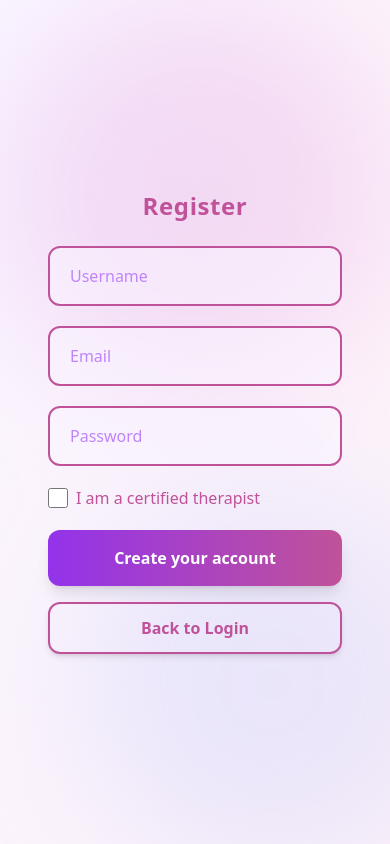
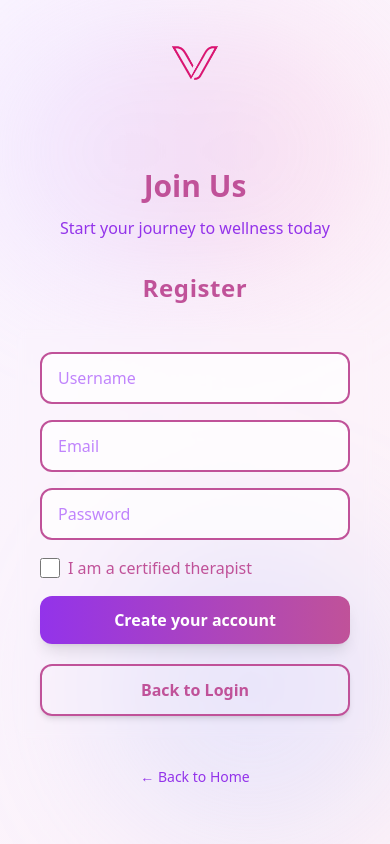
Before and after one commit to VibesFinal/Vibes, a React (Create React App) app in the folder frontend/: page /register in a window 390 px wide. Built offline with nearby package versions, Linux system fonts and the light colour scheme; no server answers.

Commit message:
login and register mobile responsive

```diff
--- a/frontend/src/pages/login.jsx
+++ b/frontend/src/pages/login.jsx
@@ -18,20 +18,16 @@ export default function Login({ onLogin }) {
     try {
       const res = await axiosInstance.post("/user/login", { username, password });
 
-      // Save JWT and user info
       localStorage.setItem("token", res.data.token);
       localStorage.setItem("user", JSON.stringify(res.data.user));
 
-      // Store welcome message for the feed page
       if (res.data.welcomeMessage) {
         localStorage.setItem("welcomeMessage", res.data.welcomeMessage);
         console.log("🎉 Welcome message stored:", res.data.welcomeMessage);
       }
 
-      // Immediately navigate to feed
       onLogin();
       navigate("/");
-
     } catch (error) {
       console.error("Login failed", error);
       handleError(error);
@@ -41,38 +37,31 @@ export default function Login({ onLogin }) {
   };
 
   return (
-    <div className="min-h-screen flex relative">
-      {/* Animated mesh gradient background - Full Screen */}
-      <div className="fixed inset-0 bg-gradient-to-br from-purple-50 to-pink-50">
+    <div className="min-h-screen flex flex-col lg:flex-row relative">
+      {/* Animated mesh gradient background */}
+      <div className="fixed inset-0 bg-gradient-to-br from-purple-50 to-pink-50 -z-10">
         <div className="absolute inset-0 opacity-20">
-          <div className="absolute top-0 -left-4 w-96 h-96 bg-purple-300 rounded-full mix-blend-multiply filter blur-3xl animate-blob"></div>
-          <div className="absolute top-0 -right-4 w-96 h-96 bg-pink-300 rounded-full mix-blend-multiply filter blur-3xl animate-blob animation-delay-2000"></div>
-          <div className="absolute -bottom-8 left-20 w-96 h-96 bg-indigo-300 rounded-full mix-blend-multiply filter blur-3xl animate-blob animation-delay-4000"></div>
+          <div className="absolute top-0 -left-4 w-72 h-72 sm:w-96 sm:h-96 bg-purple-300 rounded-full mix-blend-multiply filter blur-3xl animate-blob"></div>
+          <div className="absolute top-0 -right-4 w-72 h-72 sm:w-96 sm:h-96 bg-pink-300 rounded-full mix-blend-multiply filter blur-3xl animation-delay-2000"></div>
+          <div className="absolute -bottom-8 left-20 w-72 h-72 sm:w-96 sm:h-96 bg-indigo-300 rounded-full mix-blend-multiply filter blur-3xl animate-blob animation-delay-4000"></div>
         </div>
       </div>
 
-      {/* Left Side - Welcome Text */}
-      <div className="hidden lg:flex lg:w-1/2 relative z-10 translate-x-40 -translate-y-10">
-        {/* Content overlay */}
-        <div className="flex flex-col justify-center items-center text-center px-12">
-          {/* Logo */}
-          <div className="text-center mb-8">
-            <img src={logo} alt="Logo" className="w-20 h-auto" />
-          </div>
-          <h1 className="text-5xl font-bold text-[#C05299] mb-6">
+      {/* Welcome Section (now visible on all screens) */}
+      <div className="w-full lg:w-1/2 flex flex-col justify-center items-center text-center px-6 sm:px-12 py-10 sm:py-16 relative z-10">
+        <img src={logo} alt="Logo" className="w-16 sm:w-20 mb-6" />
+        <h1 className="text-3xl sm:text-5xl font-bold text-[#C05299] mb-4 sm:mb-6">
           Welcome Back
         </h1>
-          <p className="text-xl text-[#9333EA] max-w-md">
+        <p className="text-base sm:text-xl text-[#9333EA] max-w-md">
           Your journey to wellness and peace continues here. We're glad to have you.
         </p>
       </div>
-      </div>
 
-      {/* Right Side - Login Form */}
-      <div className="w-full lg:w-1/2 flex flex-col items-center justify-center px-4 py-8 relative z-10 -translate-y-0 lg:ml-auto">
-        <div className="w-full max-w-md rounded-2xl p-8 border-purple-200">
-          <div className="space-y-6">
-            <h2 className="text-2xl font-bold text-[#C05299] max-w-md tracking-wide text-center">
+      {/* Login Form */}
+      <div className="w-full lg:w-1/2 flex flex-col items-center justify-center px-4 sm:px-8 py-10 relative z-10">
+        <div className="w-full max-w-md space-y-6">
+          <h2 className="text-2xl font-bold text-[#C05299] text-center">
             Login
           </h2>
 
@@ -82,7 +71,7 @@ export default function Login({ onLogin }) {
             value={username}
             onChange={(e) => setUsername(e.target.value)}
             required
-              className="appearance-none w-full px-5 py-4 bg-purple-50/50 border-2 border-[#C05299] rounded-xl focus:border-[#C0529950] focus:outline-none focus:ring-2 focus:ring-[#C05299] transition-colors text-gray-800 placeholder:text-purple-400"
+            className="appearance-none w-full px-5 py-4 bg-purple-50/50 border-2 border-[#C05299] rounded-xl focus:border-[#C05299] focus:outline-none focus:ring-2 focus:ring-[#C05299] transition text-gray-800 placeholder:text-purple-400"
           />
 
           <input
@@ -91,7 +80,7 @@ export default function Login({ onLogin }) {
             value={password}
             onChange={(e) => setPassword(e.target.value)}
             required
-              className="appearance-none w-full px-5 py-4 bg-purple-50/50 border-2 border-[#C05299] rounded-xl focus:border-[#C0529950] focus:outline-none focus:ring-2 focus:ring-[#C05299] transition-colors text-gray-800 placeholder:text-purple-400"
+            className="appearance-none w-full px-5 py-4 bg-purple-50/50 border-2 border-[#C05299] rounded-xl focus:border-[#C05299] focus:outline-none focus:ring-2 focus:ring-[#C05299] transition text-gray-800 placeholder:text-purple-400"
           />
 
           <button
@@ -105,13 +94,11 @@ export default function Login({ onLogin }) {
           <button
             type="button"
             onClick={() => navigate("/register")}
-              className="w-full border-2 border-[#C05299] text-purple-600 font-semibold py-3 rounded-xl hover:bg-gradient-to-r hover:from-[#9333EA] hover:to-[#C05299] hover:text-white hover:border-transparent transition-all duration-300 shadow-md"
+            className="w-full border-2 border-[#C05299] text-[#C05299] font-semibold py-3 rounded-xl hover:bg-gradient-to-r hover:from-[#9333EA] hover:to-[#C05299] hover:text-white hover:border-transparent transition-all duration-300 shadow-md"
           >
             Create your account
           </button>
 
-            {/* Button for Forgot Password */}
-            <div className="flex flex-col mt-4 space-y-3">
           <button
             type="button"
             onClick={() => navigate("/forgot-password")}
@@ -119,8 +106,6 @@ export default function Login({ onLogin }) {
           >
             Forgot Password?
           </button>
-            </div>
-          </div>
         </div>
       </div>
 
--- a/frontend/src/pages/register.jsx
+++ b/frontend/src/pages/register.jsx
@@ -11,8 +11,8 @@ export default function Register({ onRegister }) {
   const [password, setPassword] = useState("");
 
   //for therapists
-  const [isTherapist , setIsTherapist] = useState(false);
-  const [certification , setCertification] = useState(null);
+  const [isTherapist, setIsTherapist] = useState(false);
+  const [certification, setCertification] = useState(null);
 
   const navigate = useNavigate();
 
@@ -26,81 +26,97 @@ export default function Register({ onRegister }) {
 
     try {
       //register a normal user
-      await axiosInstance.post("/user/register", {username, email, password,});
+      await axiosInstance.post("/user/register", { username, email, password });
 
-      //if a therapist , upload a file
-      if(isTherapist && certification){
-
+      //if a therapist, upload a file
+      if (isTherapist && certification) {
         const formData = new FormData();
-        formData.append("certification" , certification);
+        formData.append("certification", certification);
         formData.append("username", username);
 
         await axiosInstance.post("/api/therapist/upload-registration", formData, {
-
           headers: { "Content-Type": "multipart/form-data" },
         });
       }
 
-      // alert(
-      //   isTherapist
-      //     ? "Registration successful! Await admin approval for therapist role"
-      //     : "Registration successful! Happy login Viber"
-      // );
       showAlert(
         isTherapist
           ? "Registration successful! Await admin approval for therapist role"
           : "Registration successful! Happy login Viber",
-        "success" // type: success
+        "success"
       );
 
       onRegister?.();
       navigate("/login");
     } catch (error) {
       console.error("Registration failed", error);
-      // alert(error.response?.data || "Error registering user");
       handleError(error);
     }
   };
 
   return (
-  <div className="min-h-screen flex relative">
+    <div className="min-h-screen flex flex-col lg:flex-row relative">
       {/* Animated mesh gradient background - Full Screen */}
-    <div className="fixed inset-0 bg-gradient-to-br from-purple-50 to-pink-50">
+      <div className="fixed inset-0 bg-gradient-to-br from-purple-50 to-pink-50 -z-10">
         <div className="absolute inset-0 opacity-20">
-        <div className="absolute top-0 -left-4 w-96 h-96 bg-purple-300 rounded-full mix-blend-multiply filter blur-3xl animate-blob"></div>
-        <div className="absolute top-0 -right-4 w-96 h-96 bg-pink-300 rounded-full mix-blend-multiply filter blur-3xl animate-blob animation-delay-2000"></div>
-        <div className="absolute -bottom-8 left-20 w-96 h-96 bg-indigo-300 rounded-full mix-blend-multiply filter blur-3xl animate-blob animation-delay-4000"></div>
+          <div className="absolute top-0 -left-4 w-72 h-72 sm:w-96 sm:h-96 bg-purple-300 rounded-full mix-blend-multiply filter blur-3xl animate-blob"></div>
+          <div className="absolute top-0 -right-4 w-72 h-72 sm:w-96 sm:h-96 bg-pink-300 rounded-full mix-blend-multiply filter blur-3xl animate-blob animation-delay-2000"></div>
+          <div className="absolute -bottom-8 left-20 w-72 h-72 sm:w-96 sm:h-96 bg-indigo-300 rounded-full mix-blend-multiply filter blur-3xl animate-blob animation-delay-4000"></div>
         </div>
       </div>
 
-    {/* Left Side - Welcome Text */}
-    <div className="hidden lg:flex lg:w-1/2 relative z-10 translate-x-40 -translate-y-10">
-      <div className="flex flex-col justify-center items-center text-center px-12">
-        <div className="text-center mb-8">
-          <img src={logo} alt="Logo" className="w-20 h-auto" />
+      {/* Mobile Logo - Only visible on mobile */}
+      <div className="lg:hidden flex justify-center pt-8 pb-4">
+        <img src={logo} alt="Logo" className="w-16 h-16 sm:w-20 sm:h-20" />
       </div>
-        <h1 className="text-5xl font-bold text-[#C05299] mb-6">Join Us</h1>
-        <p className="text-xl text-[#9333EA] max-w-md">
+
+      {/* Left Side - Welcome Text (Desktop Only) */}
+      <div className="hidden lg:flex lg:w-1/2 relative items-center justify-center">
+        <div className="flex flex-col items-center text-center px-12 max-w-lg">
+          {/* Logo */}
+          <div className="mb-8">
+            <img src={logo} alt="Logo" className="w-24 h-24 mx-auto" />
+          </div>
+          <h1 className="text-5xl xl:text-6xl font-bold text-[#C05299] mb-6">
+            Join Us
+          </h1>
+          <p className="text-xl xl:text-2xl text-[#9333EA]">
             Start your journey to wellness and peace. We're excited to have you here.
           </p>
         </div>
       </div>
 
       {/* Right Side - Register Form */}
-    <div className="w-full lg:w-1/2 flex flex-col items-center justify-center px-4 py-8 relative z-10 -translate-y-0 lg:ml-auto">
-      <div className="w-full max-w-md rounded-2xl p-8  border-purple-200">
-        <h2 className="text-2xl font-bold text-[#C05299] max-w-md tracking-wide text-center mb-6">
+      <div className="flex-1 flex flex-col items-center justify-center px-4 sm:px-6 py-8 lg:py-12 relative">
+        <div className="w-full max-w-md">
+          {/* Mobile Welcome Text */}
+          <div className="lg:hidden text-center mb-8">
+            <h1 className="text-3xl sm:text-4xl font-bold text-[#C05299] mb-3">
+              Join Us
+            </h1>
+            <p className="text-base sm:text-lg text-[#9333EA] px-4">
+              Start your journey to wellness today
+            </p>
+          </div>
+
+          {/* Register Form Card */}
+
+              <h2 className="text-2xl sm:text-3xl font-bold text-[#C05299] tracking-wide text-center mb-6">
                 Register
               </h2>
 
-        <form onSubmit={handleSubmit} className="space-y-5">
+          <div className="backdrop-blur-sm rounded-2xl sm:rounded-3xl p-6 sm:p-8">
+            <div className="space-y-5 sm:space-y-6">
+
+
+              <form onSubmit={handleSubmit} className="space-y-4 sm:space-y-5">
                 <input
                   type="text"
                   placeholder="Username"
                   value={username}
                   onChange={(e) => setUsername(e.target.value)}
                   required
-            className="appearance-none w-full px-5 py-4 bg-purple-50/50 border-2 border-[#C05299] rounded-xl focus:border-[#C0529950] focus:outline-none focus:ring-2 focus:ring-[#C05299] transition-colors text-gray-800 placeholder:text-purple-400"
+                  className="appearance-none w-full px-4 sm:px-5 py-3 sm:py-4 bg-white/70 border-2 border-[#C05299] rounded-xl focus:border-[#C0529950] focus:outline-none focus:ring-2 focus:ring-[#C05299] transition-colors text-gray-800 placeholder:text-purple-400 text-base"
                 />
 
                 <input
@@ -109,7 +125,7 @@ export default function Register({ onRegister }) {
                   value={email}
                   onChange={(e) => setEmail(e.target.value)}
                   required
-            className="appearance-none w-full px-5 py-4 bg-purple-50/50 border-2 border-[#C05299] rounded-xl focus:border-[#C0529950] focus:outline-none focus:ring-2 focus:ring-[#C05299] transition-colors text-gray-800 placeholder:text-purple-400"
+                  className="appearance-none w-full px-4 sm:px-5 py-3 sm:py-4 bg-white/70 border-2 border-[#C05299] rounded-xl focus:border-[#C0529950] focus:outline-none focus:ring-2 focus:ring-[#C05299] transition-colors text-gray-800 placeholder:text-purple-400 text-base"
                 />
 
                 <input
@@ -118,14 +134,14 @@ export default function Register({ onRegister }) {
                   value={password}
                   onChange={(e) => setPassword(e.target.value)}
                   required
-            className="appearance-none w-full px-5 py-4 bg-purple-50/50 border-2 border-[#C05299] rounded-xl focus:border-[#C0529950] focus:outline-none focus:ring-2 focus:ring-[#C05299] transition-colors text-gray-800 placeholder:text-purple-400"
+                  className="appearance-none w-full px-4 sm:px-5 py-3 sm:py-4 bg-white/70 border-2 border-[#C05299] rounded-xl focus:border-[#C0529950] focus:outline-none focus:ring-2 focus:ring-[#C05299] transition-colors text-gray-800 placeholder:text-purple-400 text-base"
                 />
 
                 <TherapistCertificationUpload onChange={handleTherapistChange} />
 
                 <button
                   type="submit"
-            className="w-full bg-gradient-to-r from-[#9333EA] to-[#C05299] hover:from-[#7E22CE] hover:to-[#A74482] text-white font-semibold py-4 rounded-xl shadow-lg hover:shadow-xl transition-all duration-300 transform hover:-translate-y-1 disabled:opacity-70"
+                  className="w-full bg-gradient-to-r from-[#9333EA] to-[#C05299] hover:from-[#7E22CE] hover:to-[#A74482] text-white font-semibold py-3 sm:py-4 rounded-xl shadow-lg hover:shadow-xl transition-all duration-300 transform hover:-translate-y-1 disabled:opacity-70 text-base sm:text-lg"
                 >
                   Create your account
                 </button>
@@ -133,14 +149,44 @@ export default function Register({ onRegister }) {
 
               {/* Back to Login */}
               <button
+                type="button"
                 onClick={() => navigate("/login")}
-          className="mt-4 w-full border-2 border-[#C05299] text-[#C05299] font-semibold py-3 rounded-xl hover:bg-gradient-to-r hover:from-[#9333EA] hover:to-[#C05299] hover:text-white hover:border-transparent transition-all duration-300 shadow-md"
+                className="w-full border-2 border-[#C05299] text-[#C05299] font-semibold py-3 rounded-xl hover:bg-gradient-to-r hover:from-[#9333EA] hover:to-[#C05299] hover:text-white hover:border-transparent transition-all duration-300 shadow-md text-base"
               >
                 Back to Login
               </button>
             </div>
           </div>
+
+          {/* Optional: Back to home link for mobile */}
+          <div className="text-center mt-6">
+            <button
+              type="button"
+              onClick={() => navigate("/")}
+              className="text-purple-600 font-medium text-sm hover:text-[#C05299] transition-colors"
+            >
+              ← Back to Home
+            </button>
+          </div>
+        </div>
+      </div>
+
+      <style jsx>{`
+        @keyframes blob {
+          0%, 100% { transform: translate(0, 0) scale(1); }
+          33% { transform: translate(30px, -50px) scale(1.1); }
+          66% { transform: translate(-20px, 20px) scale(0.9); }
+        }
+        .animate-blob {
+          animation: blob 7s infinite;
+        }
+        .animation-delay-2000 {
+          animation-delay: 2s;
+        }
+        .animation-delay-4000 {
+          animation-delay: 4s;
+        }
+      `}</style>
     </div>
   );
-
 }
```
Lines whose indentation alone changed are shown as unchanged.
